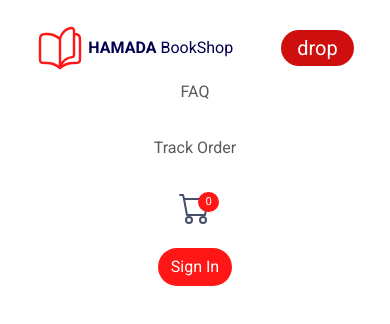
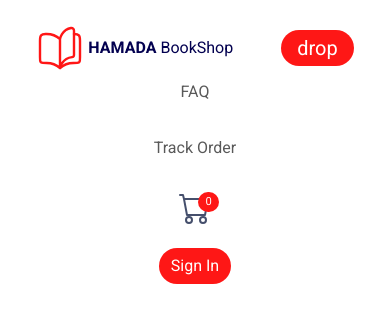
Before and after one commit to ahmadkhamaysa12/hamada-book-shop, a plain HTML site: page index.html in a window 390 px wide. Both pictures are taken after a click on the button "drop". Drawn offline with nearby package versions, Linux system fonts and the light colour scheme; a web font is replaced by a local one.

Commit message:
navbar fix

```diff
--- a/css/main.css
+++ b/css/main.css
@@ -9,29 +9,37 @@
 .h-search {
   border: solid 1px;
 }
-.my-btn-praimary {
-  color: white!important;
+.my-btn-primary {
+  color: white !important;
   background-color: var(--my-primary);
-  transition: all 0.3 ease-in-out;
+  transition: all 0.3s ease-in-out;
+  cursor: pointer;
+  border: none;
 }
-.my-btn-praimary:hover {
+.my-btn-primary:hover {
   background-color: var(--my-primary-hover);
 }
-.my-btn-praimary:focus{
+.my-btn-primary:focus {
   border: none;
-  background-color: var(--my-primary-hover);
+}
+.my-btn-primary:active {
+  color: #fff;
+  background-color: var(--my-primary-hover)!important;
 }
 .cart-count {
   font-size: 0.7rem;
   padding: 0.1rem 0.45rem;
 }
+/* fix transition */
+.right-side{
+  flex-basis: auto;
+}
 
-
-@media screen and (max-width: 300px){
-  .hamada-logo span{
+@media screen and (max-width: 300px) {
+  .hamada-logo span {
     display: none;
   }
-  .hamada-logo img{
-    width: 100%!important;
+  .hamada-logo img {
+    width: 100% !important;
   }
 }
--- a/index.html
+++ b/index.html
@@ -39,6 +39,7 @@
 
     <!-- js -->
     <script
+      defer
       src="https://cdn.jsdelivr.net/npm/bootstrap@5.3.8/dist/js/bootstrap.bundle.min.js"
       integrity="sha384-FKyoEForCGlyvwx9Hj09JcYn3nv7wiPVlz7YYwJrWVcXK/BmnVDxM+D2scQbITxI"
       crossorigin="anonymous"
@@ -50,7 +51,7 @@
       <nav
         class="navbar navbar-expand-lg flex-md-wrap flex-nowrap py-4 justify-content-sm-between justify-content-between"
       >
-        <div class="container flex-lg-row flex-column">
+        <div class="container flex-lg-row flex-column align-items-sm-stretch">
           <div
             class="lest-side gap-5 d-flex gap-md-4 gap-sm-4 align-items-center justify-content-between"
           >
@@ -79,7 +80,8 @@
               </button>
             </form>
             <button
-              class="btn my-btn-praimary btn-coll justify-content-end rounded-5 navbar-toggler py-2 px-3"
+              type="button"
+              class="btn my-btn-primary btn-coll justify-content-end rounded-5 navbar-toggler py-2 px-3"
               data-bs-toggle="collapse"
               data-bs-target="#right-side"
             >
@@ -92,7 +94,7 @@
             id="right-side"
           >
             <ul
-              class="d-flex flex-lg-row flex-md-column flex-md-column justify-content-between navbar-nav gap-3 align-items-center justify-content-center"
+              class="d-flex flex-lg-row flex-md-column flex-md-column navbar-nav gap-3 align-items-center justify-content-center"
             >
               <li><a class="nav-link" href="#">FAQ</a></li>
               <li><a class="nav-link" href="#">Track Order</a></li>
@@ -104,7 +106,7 @@
                 <img src="./images/icons/cart.svg" alt=""
               /></a>
               <button
-                class="btn my-btn-praimary signin-btn rounded-5 text-white"
+                class="btn my-btn-primary signin-btn rounded-5 text-white"
               >
                 Sign In
               </button>
```
